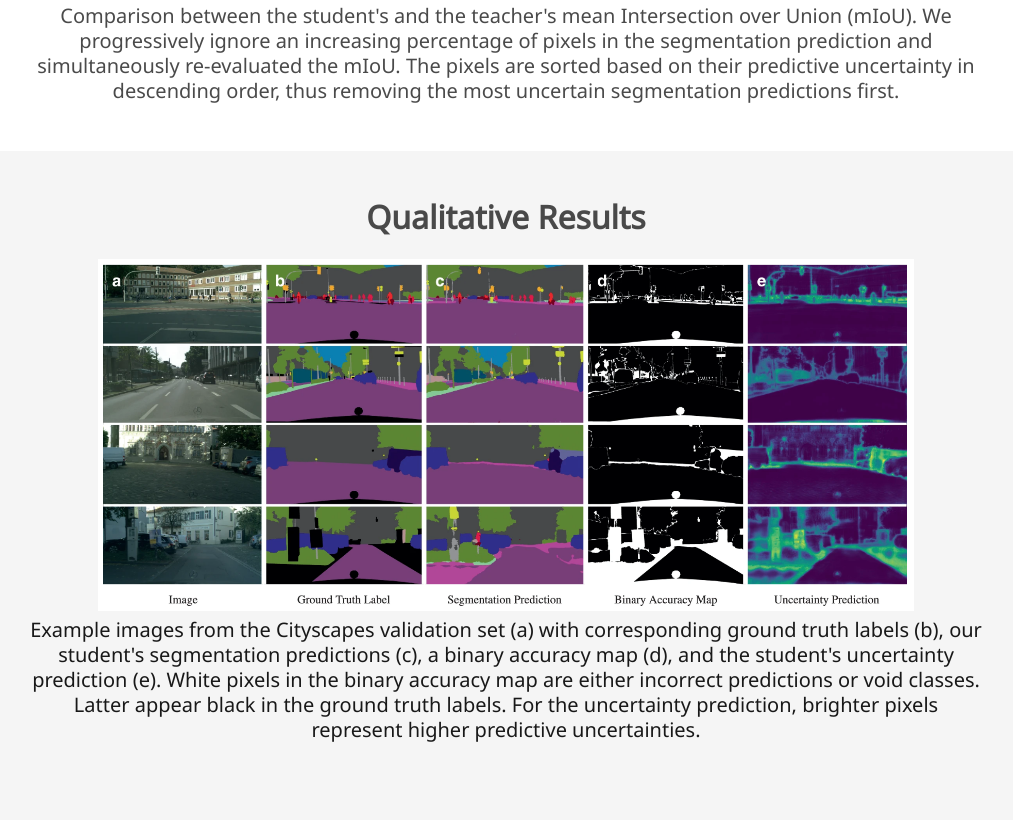
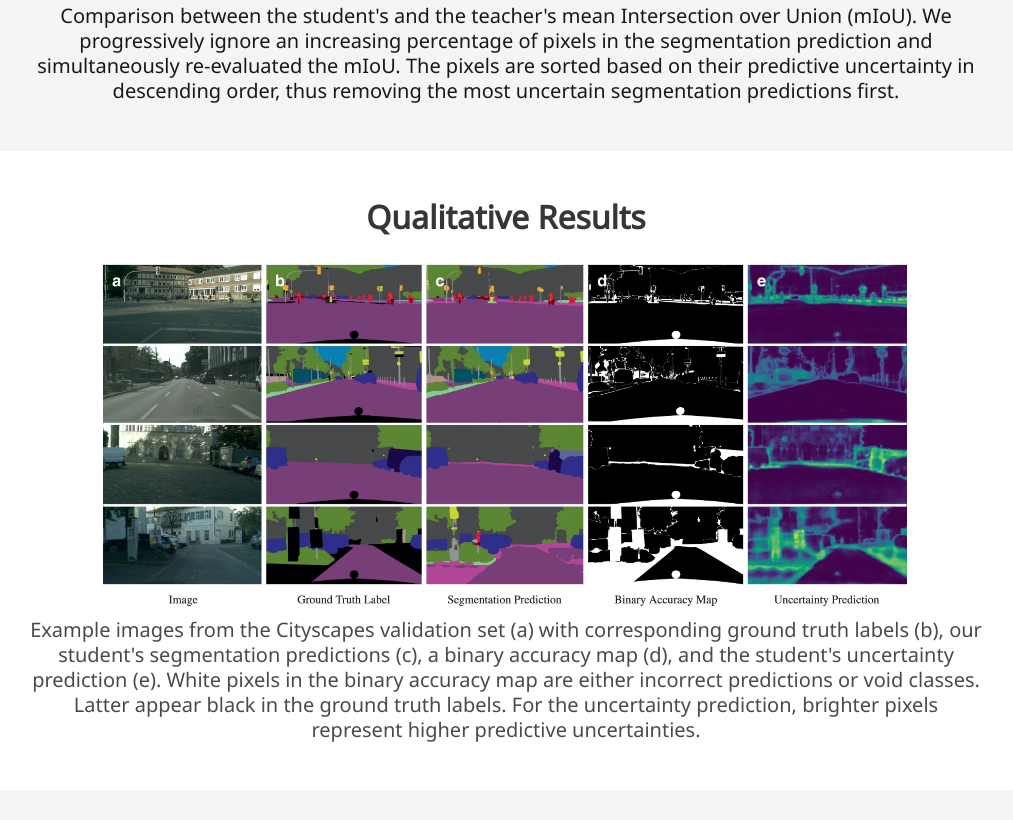
Before and after one commit to StevenLandgraf/DUDES_Website, a plain HTML site: page index.html in a window 1280 px wide. Shown: the part 2300-3120 px from the top of the page, without its empty margins (134-1147 px from the left). Drawn offline with nearby package versions, Linux system fonts and the light colour scheme; some icons are missing; a web font is replaced by a local one.

Commit message:
Change coloring of sections

```diff
--- a/index.html
+++ b/index.html
@@ -121,7 +121,7 @@
 
 
 <!-- Methodology Section -->
-<section class="section hero is-light">
+<section class="section hero is-small">
   <div class="container is-max-desktop">
     <h2 class="title is-3 has-text-centered">Methodology</h2>
     <div class="columns is-centered">
@@ -139,7 +139,7 @@
 </section>
 
 <!-- Results Section -->
-<section class="section hero is-small">
+<section class="section hero is-light">
   <div class="container is-max-desktop">
     <h2 class="title is-3 has-text-centered">Quantitative Results</h2>
     <div class="columns is-centered">
@@ -154,7 +154,7 @@
   </div>
 </section>
 
-<section class="section hero is-small is-light">
+<section class="section hero is-small">
   <div class="container is-max-desktop">
     <h2 class="title is-3 has-text-centered">Qualitative Results</h2>
     <div class="columns is-centered">
```
